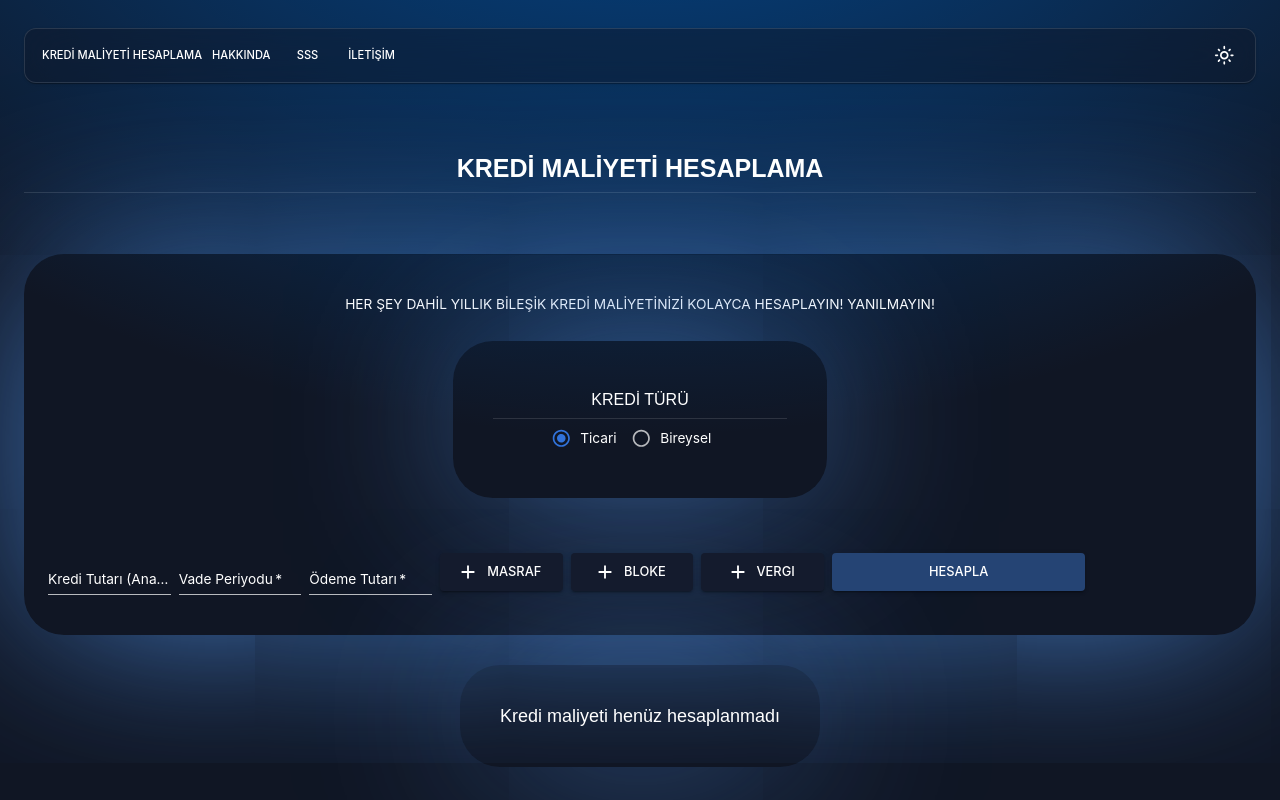
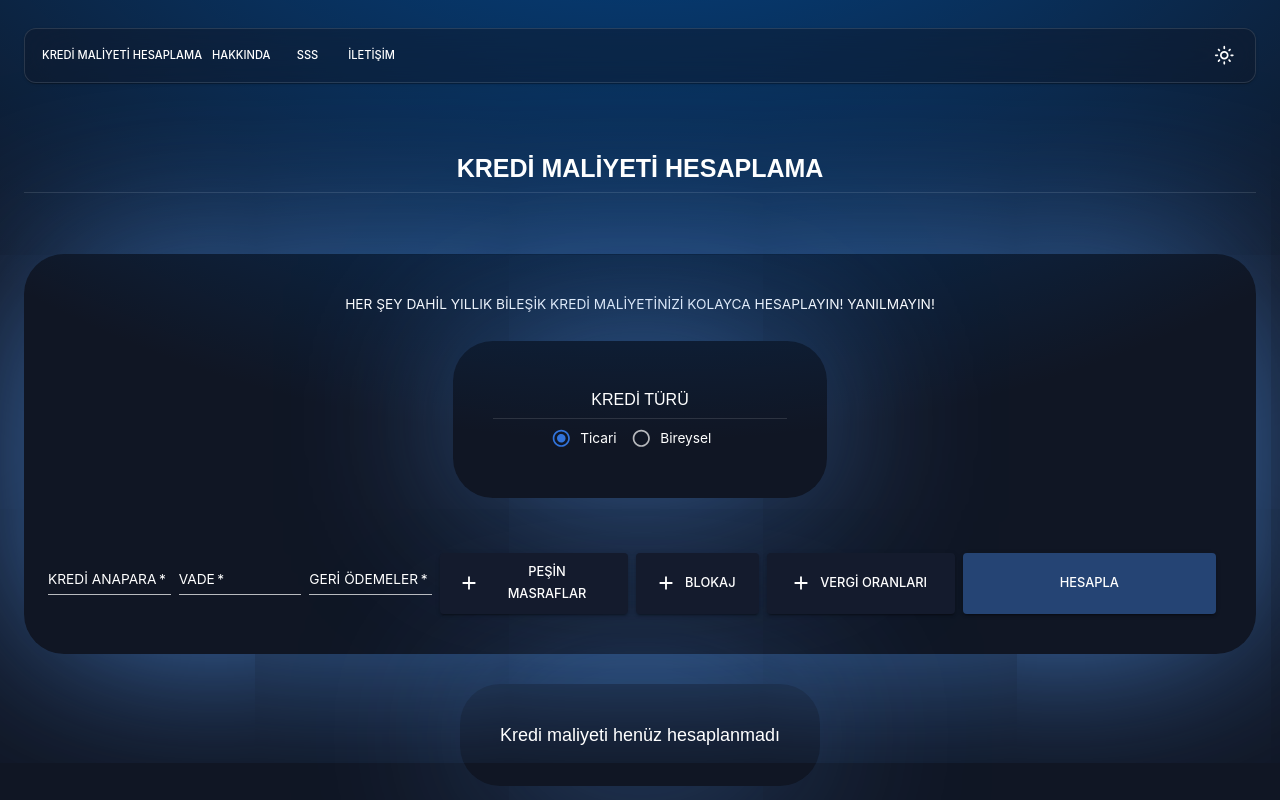
Before and after one commit to haticekatranciakgul/test.kredi-maliyeti-hesaplama, a React (Create React App) app: page / in a window 1280 px wide. Shown: the top 800 px of the page. Built offline with nearby package versions, Linux system fonts and the light colour scheme.

Commit message:
update ui

```diff
--- a/src/Components/BlockModal.js
+++ b/src/Components/BlockModal.js
@@ -80,20 +80,21 @@ export default function FormDialog() {
                 }}>
                     <DialogTitle sx={{
                         backgroundColor: (theme) => theme.palette.mode === 'light' ? '#4d6eb1ad' : '#101624',
-                    }}>Bloke Verileri</DialogTitle>
+                    }}>Kredi tutarının tamamının veya bir kısmının bankada bloke edilmesi şartı varsa buraya giriş yapın.</DialogTitle>
                     <DialogContent sx={{
                         backgroundColor: (theme) => theme.palette.mode === 'light' ? '#d3daee' : '#1F2A40',
                     }}>
-                        <DialogContentText sx={{ marginBottom: '2%', marginTop: "2%" }}>
+                        {/* <DialogContentText sx={{ marginBottom: '2%', marginTop: "2%" }}>
                             *Kullandırım sonrası kredi tutarının tamamının veya bir kısmının bir süre bankada tutulması şartı varsa buraya giriş yapın.
-                        </DialogContentText>
+                        </DialogContentText> */}
 
-                        <Grid container spacing={1} columns={10} >
+                        <Grid container spacing={1} columns={10}  sx={{marginBottom: '2%', marginTop: "2%"}}>
 
                             <Grid item md={5}>
                                 <TextField
                                     required
-                                    label="Blokede kalacak kredi tutarı "
+                                    // label="Blokede kalacak kredi tutarı "
+                                    label="Bloke Edilecek Kredi Tutarı"
                                     fullWidth
                                     variant="standard"
                                     type="text"
@@ -109,7 +110,8 @@ export default function FormDialog() {
                             <Grid item md={5}>
                                 <TextField
                                     required
-                                    label="Kredi tutarının blokede tutulacağı gün sayısı "
+                                    // label="Kredi tutarının blokede tutulacağı gün sayısı "
+                                    label="Bloke Gün Sayısı"
                                     fullWidth
                                     variant="standard"
                                     type="text"
--- a/src/Components/TaxModal.js
+++ b/src/Components/TaxModal.js
@@ -80,8 +80,7 @@ export default function FormDialog() {
                     <DialogContent sx={{
                         backgroundColor: (theme) => theme.palette.mode === 'light' ? '#d3daee' : '#1F2A40',
                     }}>
-                        {/* <DialogContentText sx={{ marginBottom: '2%', marginTop: "2%" }}>
-                            *Oranlar farklı ise oranları düzeltin.                        </DialogContentText> */}
+
 
                         <Grid container spacing={1} columns={12} sx={{marginBottom: '2%', marginTop: "2%"}} >
                             {rows.map((row, index) => (
@@ -121,6 +120,8 @@ export default function FormDialog() {
                                 </Button>
                             </Grid>
                         </Grid>
+                         <DialogContentText sx={{ marginBottom: '2%', marginTop: "2%", fontSize:'10px' }}>
+                            *Oranlar farklı ise oranları düzeltin.                        </DialogContentText>
                     </DialogContent>
                     <DialogActions sx={{
                         backgroundColor: (theme) => theme.palette.mode === 'light' ? '#4d6eb1ad' : '#101624',
--- a/src/Pages/Calculate.js
+++ b/src/Pages/Calculate.js
@@ -220,7 +220,6 @@ function Calculate() {
 
 
             {/* <Divider></Divider> */}
-            <CreateTable tableData={tableData} />
             <Box sx={{
                 flexGrow: 1, p: 5, backgroundColor: 'transparent', borderRadius: 10, marginTop: '5%',
                 boxShadow: '1px 1px 185px -23px rgb(78, 142, 225)',
@@ -254,7 +253,7 @@ function Calculate() {
                                 <Grid item xs={12} sm={4} md={4} lg={4} xl={4} >
                                     <TextField fullWidth variant="standard" size="small"
                                         required
-                                        label="Kredi Tutarı (Anapara)"
+                                        label="KREDİ ANAPARA"
                                         value={initial}
                                         onChange={handleInitialChange}
                                         inputProps={{
@@ -280,7 +279,7 @@ function Calculate() {
                                 <Grid item xs={12} sm={4} md={4} lg={4} xl={4}>
                                     <TextField fullWidth variant="standard" size="small"
                                         required
-                                        label="Vade Periyodu"
+                                        label="VADE"
                                         value={inputCount}
                                         onChange={(e) => {
                                             const value = e.target.value;
@@ -312,7 +311,7 @@ function Calculate() {
                                 <Grid item xs={12} sm={4} md={4} lg={4} xl={4}>
                                     <TextField fullWidth variant="standard" size="small"
                                         required
-                                        label="Ödeme Tutarı"
+                                        label="GERİ ÖDEMELER"
                                         value={credits}
                                         onChange={(e) => {
                                             const value = e.target.value;
@@ -355,7 +354,7 @@ function Calculate() {
                                         EKLE
                                     </Button>
                                 </Grid> */}
-                                <Grid item xs={6} sm={2} md={2} lg={2} xl={2} display="flex" justifyContent="flex-end">
+                                <Grid item xs={6} sm={3} md={3} lg={3} xl={3} display="flex" justifyContent="flex-end">
                                     <Button
                                         variant="contained"
                                         startIcon={<AddIcon />}
@@ -364,7 +363,7 @@ function Calculate() {
                                         color="primary"
                                         onClick={handleOpenExpenseModal}
                                     >
-                                        Masraf
+                                        PEŞİN MASRAFLAR
                                     </Button>
                                     {isOpen && modalType === "expense" && <ExpenseModal />}
 
@@ -379,12 +378,12 @@ function Calculate() {
                                         onClick={handleOpenBlockModal}
 
                                     >
-                                        Bloke
+                                        BLOKAJ
                                     </Button>
                                     {isOpen && modalType === "block" && <BlockModal />}
 
                                 </Grid>
-                                <Grid item xs={6} sm={2} md={2} lg={2} xl={2} display="flex" justifyContent="flex-end">
+                                <Grid item xs={6} sm={3} md={3} lg={3} xl={3} display="flex" justifyContent="flex-end">
                                     <Button
                                         variant="contained"
                                         startIcon={<AddIcon />}
@@ -394,7 +393,7 @@ function Calculate() {
                                         onClick={handleOpenTaxesModal}
 
                                     >
-                                        Vergi
+                                        VERGİ ORANLARI
                                     </Button>
                                     {isOpen && modalType === "taxes" && <TaxModal />}
 
@@ -432,7 +431,7 @@ function Calculate() {
                                     </Grid>
                                     <Grid item xs={12} sm={6} md={4} lg={4} xl={4} sx={{ textAlign: 'center', marginTop: 'auto' }}>
                                         <Typography sx={{ fontSize: '17px', fontWeight: '500' }}>
-                                            {`${index + 1}. Vade :`}
+                                            {`${index + 1} Ay Sonra :`}
                                         </Typography>
                                     </Grid>
                                     <Grid item xs={12} sm={6} md={4} lg={4} xl={4}>
@@ -609,6 +608,8 @@ function Calculate() {
                 </Box>
 
             </Grid>
+            <CreateTable tableData={tableData} />
+
         </>
     )
 }
```
